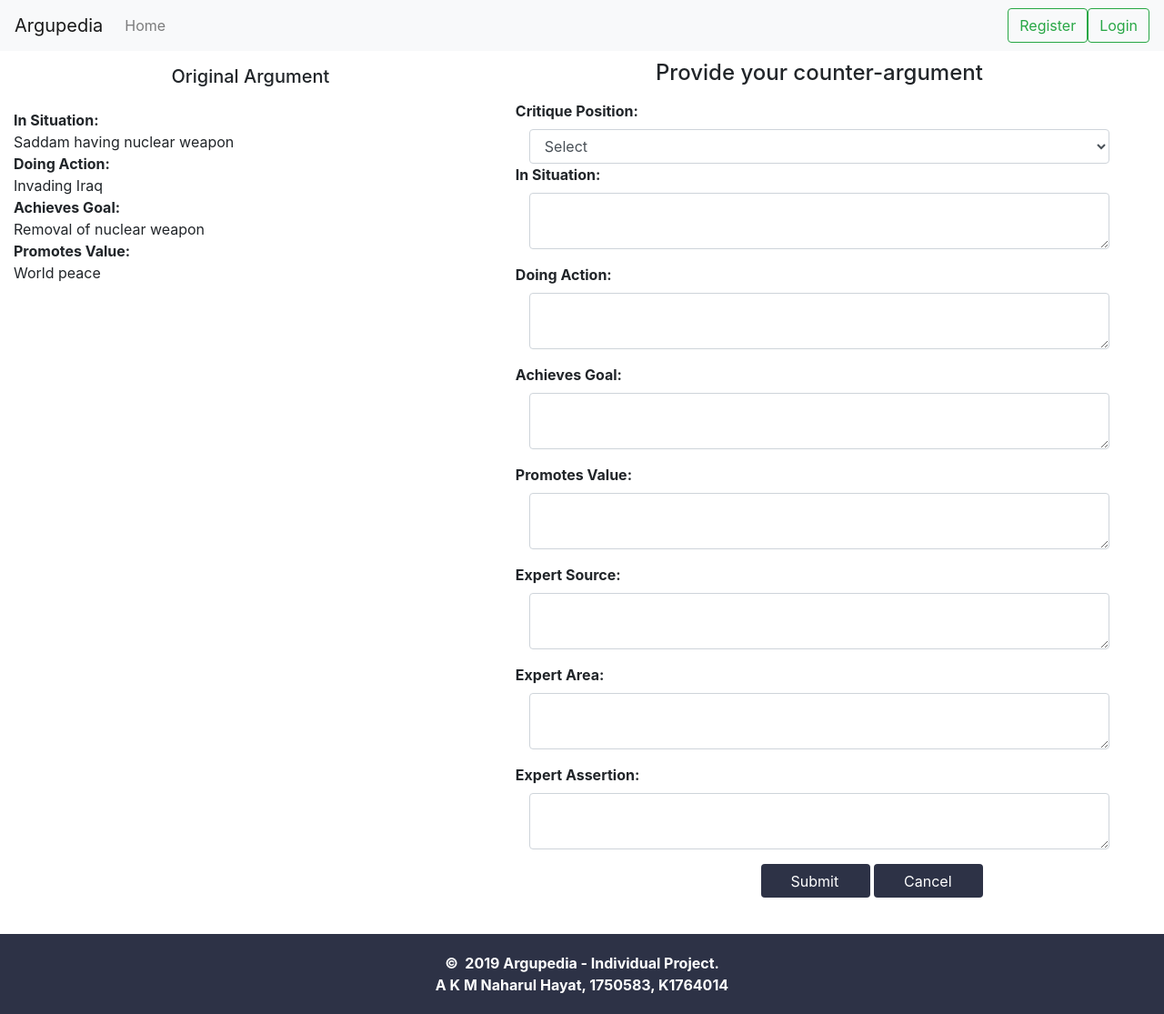
After one commit to Naharul98/Argupedia, a Django app: template argupedia/templates/counter_post.html in a window 1280 px wide. The commit adds this page. Shown: the whole page at 91% size. Run offline with Django 3.2, Linux system fonts and the light colour scheme; the template is opened without the code that fills it: values that come from a table or form of the project are taken from there, others are empty; data comes from the database, SQL or seed files in the repository; some libraries are stand-ins or nearby versions.

Commit message:
implement counter argument

```diff
--- a/argupedia/admin.py
+++ b/argupedia/admin.py
@@ -1,8 +1,10 @@
 from django.contrib import admin
 from .models import Entry
 from .models import Scheme
-from.models import SchemeStructure
+from .models import SchemeStructure
+from .models import CriticalQuestion
 # Register your models here.
 admin.site.register(Entry)
 admin.site.register(Scheme)
 admin.site.register(SchemeStructure)
+admin.site.register(CriticalQuestion)
--- a/argupedia/models.py
+++ b/argupedia/models.py
@@ -15,7 +15,6 @@ from mptt.models import MPTTModel, TreeForeignKey
 
 class Scheme(models.Model):
     scheme_name = models.CharField(max_length=100)
-
     def __str__(self):
         return self.scheme_name
 
@@ -24,12 +23,18 @@ class SchemeStructure(models.Model):
     scheme = models.ForeignKey(Scheme, on_delete=models.CASCADE, related_name="scheme")
     section_title = models.CharField(max_length=100)
     ordering = models.CharField(max_length=50,choices=ORDERING)
-    is_conclusion = models.BooleanField()
     section_description = models.CharField(max_length=100, blank=True)
 
     def __str__(self):
         return self.section_title
 
+class CriticalQuestion(models.Model):
+    related_scheme = models.ForeignKey(Scheme, on_delete=models.CASCADE, related_name="related_scheme")
+    is_attack_on_conclusion = models.BooleanField()
+    question = models.CharField(max_length=500)
+
+    def __str__(self):
+        return self.question
 
 class Entry(MPTTModel):
     user = models.ForeignKey(User, on_delete=models.CASCADE, related_name="author")
@@ -41,7 +46,8 @@ class Entry(MPTTModel):
     downvotes = models.ManyToManyField(User, blank=True, related_name="downvotes")
     created_date = models.DateTimeField(default=timezone.now)
     modified_date = models.DateTimeField(blank=True, null=True)
-    deleted = models.BooleanField(default=False)
+    scheme_used = models.ForeignKey(Scheme, on_delete=models.CASCADE, related_name="scheme_used")
+    critical_question = models.ForeignKey(CriticalQuestion, null=True, blank=True, on_delete=models.CASCADE, related_name="critical_question")
 
     class MPTTMeta:
         order_insertion_by = ["-created_date"]
--- a/argupedia/static/argupedia/styles.css
+++ b/argupedia/static/argupedia/styles.css
@@ -1,3 +1,12 @@
+
+p {
+  display: block;
+  word-break: break-all;
+  word-wrap: break-word;
+  width: 800px;
+
+}
+
 
 .entry {
   list-style:none;
--- /dev/null
+++ b/argupedia/templates/counter_post.html
@@ -0,0 +1,48 @@
+{% extends 'base.html' %}
+{% block title %}Counter Argument{% endblock %}
+{% block content %}
+
+    <div class="container-fluid">
+        <div class="row">
+            <div class="col-md-5 centered" style=" padding-bottom : 40px">
+                <div class="row justify-content-center my-3">
+                    <h5>Original Argument</h5>
+                </div>
+                <div class="row justify-content-center my-3">
+                    {{ entry.content_formatted|safe }}
+                </div>
+
+            </div>
+
+            <div class="col-md-7 centered" style="padding-bottom : 40px">
+                <div class="form-area">
+                    <form action="{% url 'counter-post-view' pk_scheme=scheme_id pk_post=entry.id %}" method="post">
+                        {% csrf_token %}
+                        <div class="container center_div pl-3">
+                            <h4 style="margin-bottom: 15px; margin-top: 10px;text-align: center;">Provide your counter-argument</h4>
+                            <label for="text"><strong>Critique Position:</strong></label>
+                            <div class="col-md-12">
+                                <select class="form-control" id="critique" name="critique" required>
+                                    <option value="">Select</option>
+                                    {% for critique in critiques %}
+                                        <option value="{{critique.id}}">{{critique.question}}</option>
+                                    {% endfor %}
+                                </select>
+                            </div>
+                            {% for structure in scheme_structure %}
+                                <div class="form-group">
+                                    <label for="text"><strong>{{ structure.section_title }}:</strong></label>
+                                    <div class="col-md-12">
+                                        <textarea class="form-control" name="{{ structure.section_title }}" id="{{ structure.section_title }}" rows="2" placeholder="{{ structure.section_description }}" required></textarea>
+                                    </div>
+                                </div>
+                            {% endfor %}
+                            <input type="submit" name="submit" class="btn btn-md active" style="background-color:#2d3246; color :white; width:120px; padding-left:10px;padding-bottom:5px;margin-left:270px;" role="button" aria-pressed="true" value="Submit"/>
+                            <a href="{% url 'home' %}" class="btn btn-md active" style="background-color:#2d3246; color :white; width:120px; padding-left:10px;padding-bottom:5px;">Cancel</a>
+                        </div>
+                    </form>
+                </div>
+            </div>
+        </div>
+    </div>
+{% endblock %}
--- a/argupedia/templates/create_post.html
+++ b/argupedia/templates/create_post.html
@@ -10,7 +10,7 @@
                     {% csrf_token %}
                     <div class="container center_div pl-3">
                         <h3 style="margin-bottom: 15px; margin-top: 10px;text-align: center;">Provide your argument</h3>
-                        <label for="text"><strong>Topic Title</strong></label>
+                        <label for="text"><strong>Topic Title:</strong></label>
                         <div class="col-md-12">
                            <input type="text" class="form-control" id="post_title" name="post_title" placeholder="Title" value="" required>
                         </div>
--- a/argupedia/templates/home.html
+++ b/argupedia/templates/home.html
@@ -18,7 +18,7 @@
                 {% if user.is_authenticated %}
                     <div class="col-lg-4 text-right">
                         <div class="btn-group">
-                            <a href="{% url 'choose-scheme-view' is_create='1' %}" class="btn btn-dark btn-md active">Create a Debate Topic</a>
+                            <a href="{% url 'choose-scheme-view' pk_post=0 %}" class="btn btn-dark btn-md active">Create a Debate Topic</a>
                         </div>
                     </div>
                 {% endif %}
--- a/argupedia/templates/post_detail.html
+++ b/argupedia/templates/post_detail.html
@@ -18,7 +18,7 @@
                 {% if user.is_authenticated %}
                     <div class="col-lg-4 text-right">
                         <div class="btn-group">
-                            <a href="{% url 'choose-scheme-view' is_create='1' %}" class="btn btn-dark btn-md active">Create a Debate Topic</a>
+                            <a href="#" class="btn btn-dark btn-md active">Visualize</a>
                         </div>
                     </div>
                 {% endif %}
@@ -54,7 +54,7 @@
                         <button class="downvote {% if user in node.downvotes.all %}user-downvoted{% endif %}" data-id="{{node.pk}}">&#8722;</button>
                     {% endif %}
                     <small><em>{{node.created_date}}</em></small>
-                    <a href="#" class="answerButton" value="{{node.pk}}" style="font-size: 12px">counter</a>
+                    <a href="{% url 'choose-scheme-view' node.pk %}" class="answerButton" value="{{node.pk}}" style="font-size: 12px">counter</a>
                     {% if node.user.pk == user.pk and not node.deleted %}
                         <a href="{% url 'posts-delete' node.pk %}" class="deleteButton" value="{{node.pk}}" style="font-size: 12px; color: red;">delete</a>
                     {% endif %}
--- a/argupedia/urls.py
+++ b/argupedia/urls.py
@@ -8,6 +8,7 @@ from .views import MyDiscussionsView
 from .views import ChooseSchemeView
 from .views import CreatePost
 from .views import DeletePost
+from .views import CounterPost
 
 
 logged_users_redirect = user_passes_test(lambda u: u.is_anonymous, "/")
@@ -17,9 +18,9 @@ urlpatterns = [
     path("posts/<int:pk_post>/", PostsDetailView.as_view(), name="posts-detail-view"),
     path("posts/delete/<int:pk_post>/", DeletePost.as_view(), name="posts-delete"),
     path("posts/mydiscussions/<str:username>/", MyDiscussionsView.as_view(), name="my-discussions-view"),
-    path("posts/create/choose_scheme/<str:is_create>/", ChooseSchemeView.as_view(), name="choose-scheme-view"),
+    path("posts/create/choose_scheme/<int:pk_post>/", ChooseSchemeView.as_view(), name="choose-scheme-view"),
     path("posts/create/input_argument/<str:pk_scheme>/", CreatePost.as_view(), name="create-post-view"),
-
-    path("posts/create/input_argument/<str:pk_scheme>/", CreatePost.as_view(), name="counter-post-view"),
+    ## in work
+    path("posts/counter/<str:pk_scheme>/<int:pk_post>/", CounterPost.as_view(), name="counter-post-view"),
 
 ]
--- a/templates/components/footer.html
+++ b/templates/components/footer.html
@@ -1,11 +1,10 @@
-<footer class="section footer-classic context-dark bg-image" style="background: #2d3246; padding-top:20px; color: white;">
-        <div class="container">
-          <div class="row justify-content-center">
-              <div class="pr-xl-4"><a class="brand" href="index.html"></a>
-                <p class="rights"><span>©  </span><span class="copyright-year">2019</span><span> </span><span>Argupedia - Individual Project</span><span>.</p>
-                  <p></span><span>A K M Naharul Hayat, 1750583, K1764014</span></p>
-              </div>
-            </div>
-          </div>
+<footer class="section footer-classic context-dark bg-image" style="background: #2d3246; padding-top:20px; padding-bottom:20px; color: white;">
+    <div class="container">
+        <div class="row justify-content-center">
+            <strong class="rights"><span>©  </span><span class="copyright-year">2019</span><span> </span><span>Argupedia - Individual Project</span>.</strong>
         </div>
+        <div class="row justify-content-center">
+            <strong></span><span>A K M Naharul Hayat, 1750583, K1764014</span></strong>
+        </div>
+    </div>
 </footer>
```
Also changed, not shown: argupedia/templates/choose_scheme.html (+28 -3 lines), argupedia/views.py (+42 -5 lines), argupedia/migrations/0012_remove_entry_deleted.py (added), argupedia/migrations/0013_auto_20191201_0207.py (added), argupedia/migrations/0014_entry_scheme_used.py (added), argupedia/migrations/0015_auto_20191201_0324.py (added), db.sqlite3.
